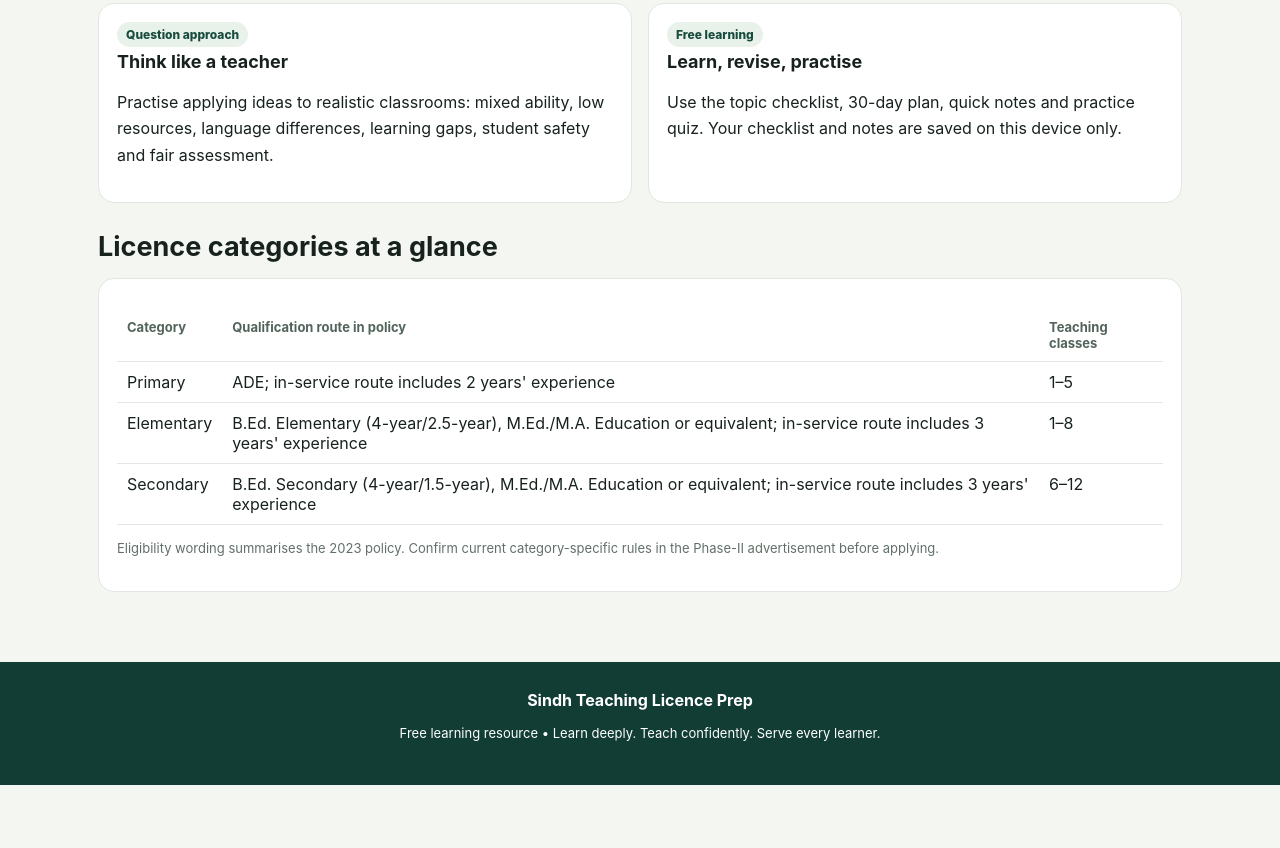
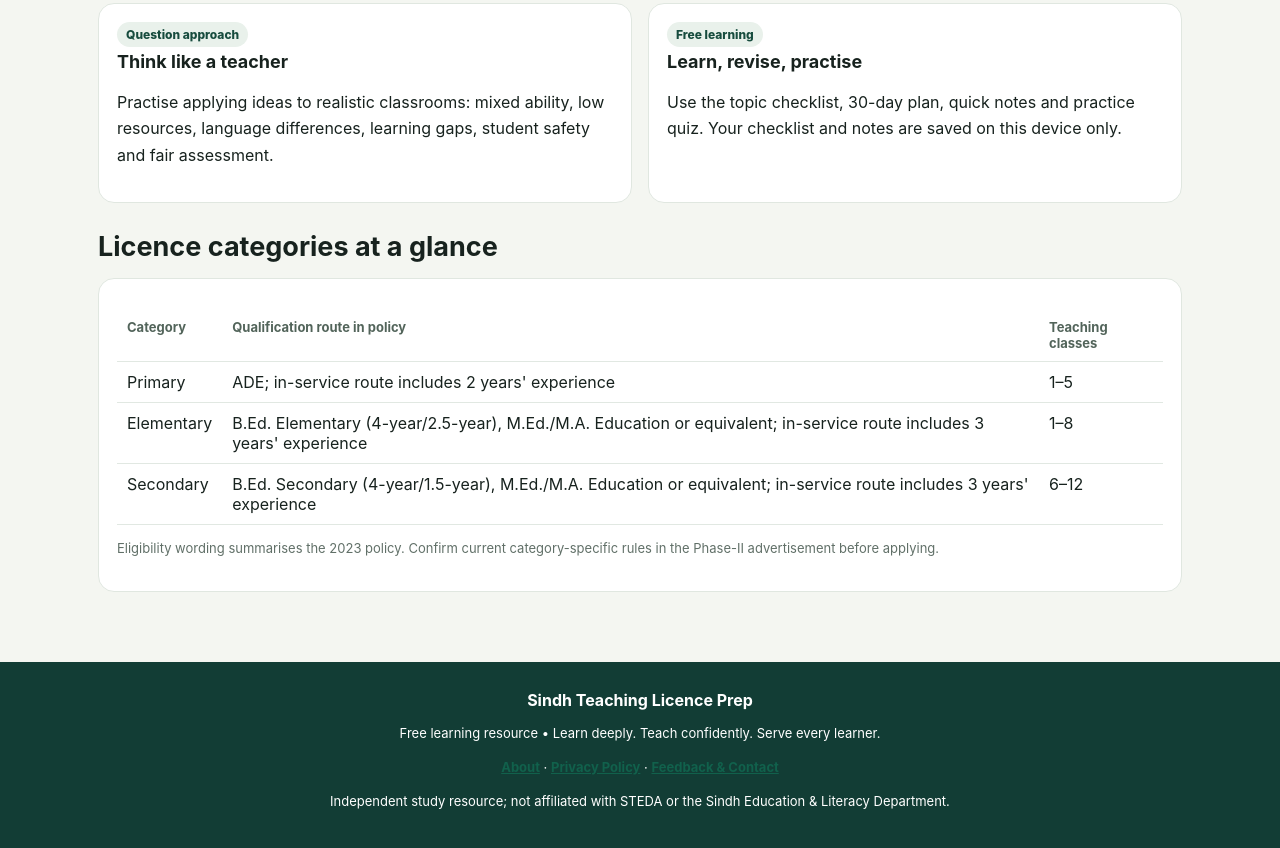
Before and after one commit to gahejodev/gahejodev.github.io, a plain HTML site: page teaching-licence/index.html in a window 1280 px wide. Shown: the part 1265-2113 px from the top of the page. Before the commit the page ends 2050 px from the top, so only its background shows below. Drawn offline with Linux system fonts and the light colour scheme.

Commit message:
Add SEO metadata and information links to Teaching Licence hub

```diff
--- a/teaching-licence/index.html
+++ b/teaching-licence/index.html
@@ -1,7 +1,7 @@
 <!DOCTYPE html>
 <html lang="en">
 <head>
-<meta charset="utf-8"><meta name="viewport" content="width=device-width, initial-scale=1">
+<meta charset="utf-8"><meta name="viewport" content="width=device-width, initial-scale=1"><meta name="description" content="Free Sindh Teaching Licence preparation: syllabus guidance, practice questions, classroom case studies, CRQs, ERQs and study notes."><meta name="robots" content="index,follow"><meta name="theme-color" content="#123d35"><link rel="canonical" href="https://gahejodev.github.io/teaching-licence/"><meta property="og:type" content="website"><meta property="og:title" content="Sindh Teaching Licence Preparation Hub"><meta property="og:description" content="Free syllabus guidance, practice questions, case studies, CRQs, ERQs and study notes."><meta property="og:url" content="https://gahejodev.github.io/teaching-licence/">
 <title>Sindh Teaching Licence Prep</title>
 <style>
 :root{
@@ -187,7 +187,7 @@ footer{background:var(--site-primary);color:white;padding:28px 20px;text-align:c
  <p class="small muted">Prepared as an independent, free study aid. Not affiliated with STEDA/SE&LD and not an official examination document. Content is educational guidance; official notices always prevail.</p>
 </section>
 </main>
-<footer><b>Sindh Teaching Licence Prep</b><p class="small">Free learning resource • Learn deeply. Teach confidently. Serve every learner.</p></footer>
+<footer><b>Sindh Teaching Licence Prep</b><p class="small">Free learning resource • Learn deeply. Teach confidently. Serve every learner.</p><p class="small"><a href="./about.html">About</a> · <a href="./privacy.html">Privacy Policy</a> · <a href="./contact.html">Feedback &amp; Contact</a></p><p class="small">Independent study resource; not affiliated with STEDA or the Sindh Education &amp; Literacy Department.</p></footer>
 </div>
 <script>
 const plan=[
```
